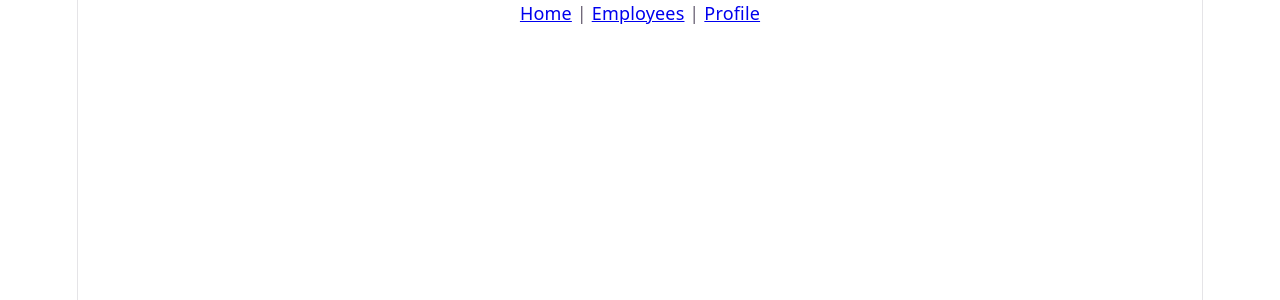
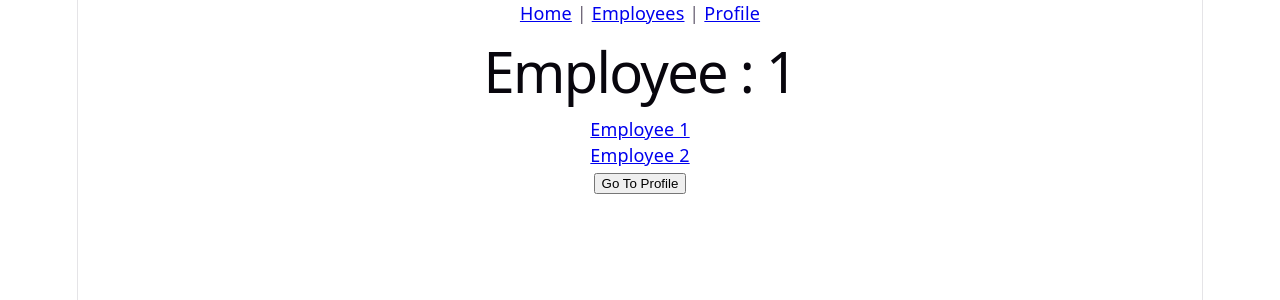
Before and after one commit to psprasanna/Learning-journey, a React (Vite) app in the folder react/react-fundamentals/: page /employees/1 in a window 1280 px wide. Shown: the top 300 px of the page. Built offline with nearby package versions, Linux system fonts and the light colour scheme.

Commit message:
Learned dynamic route and use navigate

```diff
--- a/react/react-fundamentals/src/App.jsx
+++ b/react/react-fundamentals/src/App.jsx
@@ -23,6 +23,7 @@ import Home from './pages/Home'
 import Employees from './pages/Employees'
 import Profile from './pages/Profile'
 import Navbar from './components/Navbar'
+import EmployeeDetails from './pages/EmployeeDetails'
 
 //Components
 // function App() {
@@ -154,6 +155,7 @@ function App(){
         <Route path='/' element={<Home/>} />
         <Route path='/profile' element={<Profile/>} />
         <Route path='/employees' element={<Employees/>} />
+        <Route path='/employees/:id' element={<EmployeeDetails/>}/>
       </Routes>
 
     </BrowserRouter>
--- /dev/null
+++ b/react/react-fundamentals/src/pages/EmployeeDetails.jsx
@@ -0,0 +1,30 @@
+import {useNavigate, useParams} from 'react-router-dom'
+import { Link } from 'react-router-dom';
+
+function EmployeeDetails(){
+    const {id} = useParams();
+    const navigate = useNavigate();
+
+    //Also we can use like this
+    //const params = useParams()
+    //then params.id returns the id
+
+    return(
+        <div>
+            <h1>Employee : {id}</h1>
+
+            <Link to="/employees/1">Employee 1</Link>
+            <br/>
+            <Link to="/employees/2">Employee 2</Link>
+            <br />
+
+            <button onClick={()=>(navigate('/profile'))}>Go To Profile</button>
+
+        </div>
+
+
+    )
+}
+
+
+export default EmployeeDetails;
```
